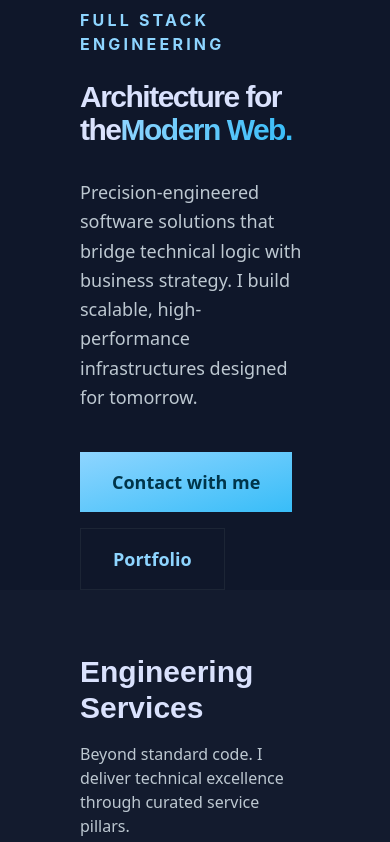
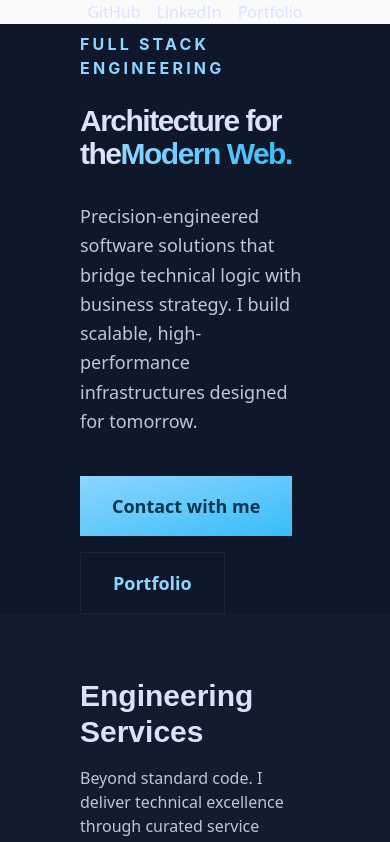
Before and after one commit to kedycatsudo/Bozkurt-Inovations, a Next.js app: page / in a window 390 px wide. Shown: the top 842 px of the page. Built offline with nearby package versions, Linux system fonts and the light colour scheme.

Commit message:
ready for production

```diff
--- a/app/api/contact/route.ts
+++ b/app/api/contact/route.ts
@@ -1,4 +1,3 @@
-import { error } from "console";
 import type { NextRequest } from "next/server";
 import { NextResponse } from "next/server";
 import nodemailer from "nodemailer";
--- a/app/page.tsx
+++ b/app/page.tsx
@@ -1,6 +1,4 @@
 "use client";
-import Image from "next/image";
-import { useState } from "react";
 import ArchitectureSection from "./sections/Architecture";
 import Services from "./sections/services";
 import LifeCycle from "./sections/LifeCycleSection";
@@ -8,12 +6,69 @@ import Cta from "./sections/Cta";
 export default function Home() {
   return (
     <div className="flex flex-col flex-1 items-center justify-center bg-zinc-50 font-sans dark:bg-[#0F172A]">
+      <header>
+        <div className="flex items-center justify-center gap-4 sm:gap-6">
+          <a
+            href="https://github.com/kedycatsudo"
+            target="_blank"
+            rel="noreferrer"
+            className="hover:text-primary transition-colors"
+          >
+            GitHub
+          </a>
+          <a
+            href="https://www.linkedin.com/in/dorukkocausta/"
+            target="_blank"
+            rel="noreferrer"
+            className="hover:text-primary transition-colors"
+          >
+            LinkedIn
+          </a>
+          <a
+            href="https://kedycatsudo.github.io/newPortfolio/"
+            target="_blank"
+            rel="noreferrer"
+            className="hover:text-primary transition-colors"
+          >
+            Portfolio
+          </a>
+        </div>
+      </header>
       <main className=" pt-2 background bg-[#0F172A] ">
         <ArchitectureSection></ArchitectureSection>
         <Services></Services>
         <LifeCycle></LifeCycle>
         <Cta></Cta>
       </main>
+      <footer className="w-full py-6 text-center text-on-surface-variant text-xs sm:text-sm">
+        <div className="flex items-center justify-center gap-4 sm:gap-6">
+          <a
+            href="https://github.com/kedycatsudo"
+            target="_blank"
+            rel="noreferrer"
+            className="hover:text-primary transition-colors"
+          >
+            GitHub
+          </a>
+          <a
+            href="https://www.linkedin.com/in/dorukkocausta/"
+            target="_blank"
+            rel="noreferrer"
+            className="hover:text-primary transition-colors"
+          >
+            LinkedIn
+          </a>
+          <a
+            href="https://kedycatsudo.github.io/newPortfolio/"
+            target="_blank"
+            rel="noreferrer"
+            className="hover:text-primary transition-colors"
+          >
+            Portfolio
+          </a>
+        </div>
+        <p className="mt-2">&copy; Doruk Kocausta 2026</p>
+      </footer>
     </div>
   );
 }
--- a/app/sections/Architecture.tsx
+++ b/app/sections/Architecture.tsx
@@ -1,4 +1,5 @@
 "use client";
+import Image from "next/image";
 import { useState } from "react";
 import ContactForm from "../components/modals/ContactForm";
 export default function ArchitectureSection() {
@@ -46,10 +47,12 @@ export default function ArchitectureSection() {
         </div>
         <div className="relative lg:h-[600px] hidden lg:block">
           <div className="absolute inset-0 bg-gradient-to-tr from-surface-container-low to-transparent rounded-xl overflow-hidden border border-outline-variant/20">
-            <img
+            <Image
               alt="A high-tech, minimalist 3D illustration of a complex system architecture"
-              className="w-full h-full object-cover mix-blend-lighten opacity-80"
+              className="object-cover mix-blend-lighten opacity-80"
               src="https://lh3.googleusercontent.com/aida-public/AB6AXuCcJE5KTWN8Vm7Wluce2C_IMonGsOgJoPtCJRm9yNrCXqOAR6afzbsghs3sOxO4YyJCK3pKMYsWB3QbZvCxM--eeZJt8GGrNKnu8mk2WVoBnHH0jMjFOxoGqCNXinO-7yYhpM2Z17czxzRnujpccEW_MHsrWOG8ij0XN-vb6h1u5EWRjMdyKb4LofqWula6ngSkQJTwxmUnpr1xxSj23K8efk-cxisjLdZgecxZ38SuooZrXGXGkTeYe-xd5-wHtziLwd8wVz_tsmGg"
+              fill
+              sizes="(max-width: 1024px) 0px, 50vw"
             />
           </div>
           <div className="absolute -bottom-6 -left-6 p-8 bg-surface-container-high/90 backdrop-blur-xl border-l-4 border-primary shadow-2xl">
--- a/app/sections/Cta.tsx
+++ b/app/sections/Cta.tsx
@@ -1,4 +1,5 @@
-"use-client";
+"use client";
+import Image from "next/image";
 import { useState } from "react";
 import ContactForm from "../components/modals/ContactForm";
 export default function Cta() {
@@ -15,15 +16,17 @@ export default function Cta() {
     <section className=" py-24 ">
       <div className="max-w-7xl mx-auto bg-gradient-to-br from-surface-container-high to-surface-container-lowest p-16 relative overflow-hidden text-center">
         <div className="absolute inset-0 opacity-10 pointer-events-none">
-          <img
-            className="w-full h-full object-cover"
-            data-alt="Digital grid lines and cyber security circuit board patterns with glowing blue nodes on a dark background"
+          <Image
+            className="object-cover"
             src="https://lh3.googleusercontent.com/aida-public/AB6AXuByhML2VitlojNbYNqSKdcl0M60YzxT6zAYspnBMifADBVOFvZOsNM-9ez5LW5ZBT6dcVisi9xVjVU8PhRpgNcrpH3GEW_JB4WqeYzfnV8VB3g4IjGptKvLFFw9bx7kzYqPqe-xscGBfOK1xZ96FSMirF865i-t1PdoCkqvBWbW3iK5NuFMZaRYEE9zRqDyuMsPCHptEYDb5w9vKbkmqLKvvr34rX_Fh5jB39G6MzoKUzYk3P93TrkRUMCSQC4hKoheNUCQfk9W-cMZ"
+            alt="Digital grid lines and cyber security circuit board patterns"
+            fill
+            sizes="(max-width: 1280px) 100vw, 1280px"
           />
         </div>
         <div className="relative z-10">
           <h2 className="text-3xl sm:text-4xl lg:text-[3.5rem] font-headline font-bold tracking-tight mb-6">
-            Let's build your next big idea.
+            Let&apos;s build your next big idea.
           </h2>
           <p className="text-xl text-on-surface-variant mb-12 max-w-2xl mx-auto">
             Available for selective partnerships and large-scale technical consulting.
--- a/app/sections/LifeCycleSection.tsx
+++ b/app/sections/LifeCycleSection.tsx
@@ -37,7 +37,7 @@ export default function CircularLifecycle() {
 
         {/* Mobile Stacked */}
         <div className="lg:hidden flex flex-col gap-12">
-          {Cycles.map((step, i) => (
+          {Cycles.map((step) => (
             <div
               key={step.title}
               className="flex flex-col items-center text-center p-6 bg-surface-container/30 border border-outline-variant/10 rounded-xl"
--- a/next.config.ts
+++ b/next.config.ts
@@ -1,8 +1,14 @@
 import type { NextConfig } from "next";
 
 const nextConfig: NextConfig = {
-
-  /* config options here */
+  images: {
+    remotePatterns: [
+      {
+        protocol: "https",
+        hostname: "lh3.googleusercontent.com",
+      },
+    ],
+  },
 };
 
 export default nextConfig;
--- a/package.json
+++ b/package.json
@@ -9,7 +9,8 @@
     "lint": "eslint .",
     "lint:fix": "eslint . --fix",
     "format": "prettier --write .",
-    "format:check": "prettier --check ."
+    "format:check": "prettier --check .",
+    "typecheck": "tsc --noEmit"
   },
   "dependencies": {
     "next": "16.2.2",
```
